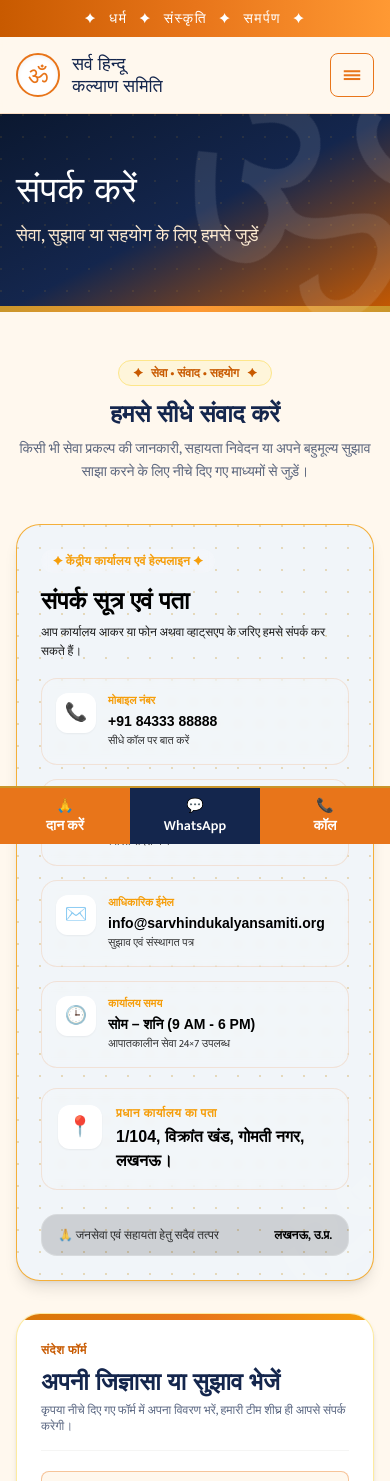
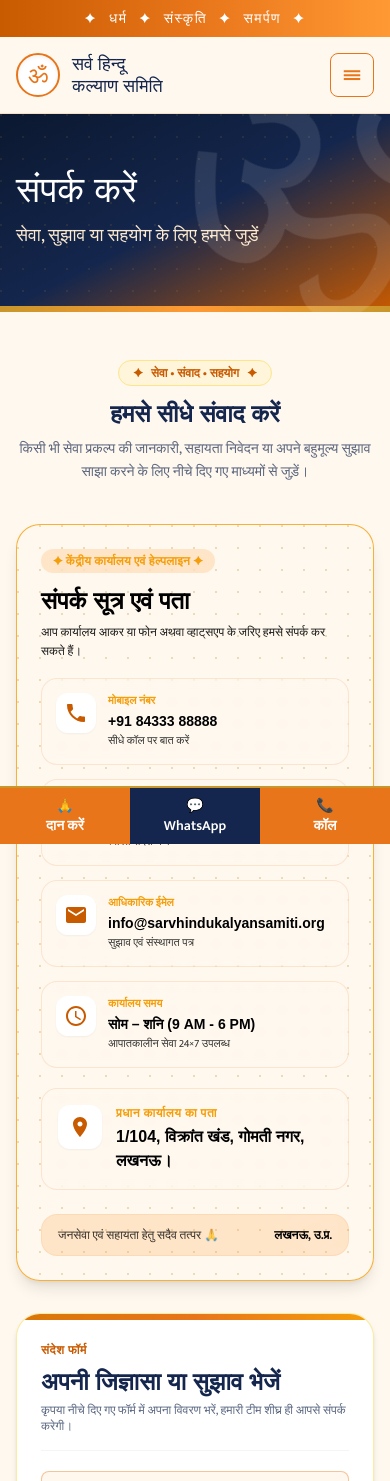
Before and after one commit to vasusthaliInfotech2026/sarvhindukalyansamiti, a Next.js app: page /contact in a window 390 px wide. Shown: the top 1481 px of the page. Built offline with nearby package versions, Linux system fonts and the light colour scheme; a web font is replaced by a local one.

Commit message:
changes on contact and join page

```diff
--- a/app/contact/page.js
+++ b/app/contact/page.js
@@ -1,33 +1,38 @@
 import PageBanner from "@/components/PageBanner";
 import Reveal from "@/components/Reveal";
 import ContactForm from "./ContactForm";
+import PhoneIcon from "@mui/icons-material/Phone";
+import WhatsAppIcon from "@mui/icons-material/WhatsApp";
+import EmailIcon from "@mui/icons-material/Email";
+import AccessTimeIcon from "@mui/icons-material/AccessTime";
+import PlaceIcon from '@mui/icons-material/Place';
 
 export const metadata = { title: "संपर्क करें | सर्व समाज कल्याण समिति" };
 
 const CONTACT_ITEMS = [
   {
-    icon: "📞",
+    icon: PhoneIcon,
     label: "मोबाइल नंबर",
     value: "+91 84333 88888",
     sub: "सीधे कॉल पर बात करें",
     href: "tel:+918433388888",
   },
   {
-    icon: "💬",
+    icon: WhatsAppIcon,
     label: "WhatsApp सेवा",
     value: "+91 84333 88888",
     sub: "त्वरित संदेश भेजें",
     href: "https://wa.me/918433388888",
   },
   {
-    icon: "✉️",
+    icon: EmailIcon,
     label: "आधिकारिक ईमेल",
     value: "info@sarvhindukalyansamiti.org",
     sub: "सुझाव एवं संस्थागत पत्र",
     href: "mailto:info@sarvhindukalyansamiti.org",
   },
   {
-    icon: "🕒",
+    icon: AccessTimeIcon,
     label: "कार्यालय समय",
     value: "सोम – शनि (9 AM - 6 PM)",
     sub: "आपातकालीन सेवा 24×7 उपलब्ध",
@@ -63,14 +68,14 @@ export default function Contact() {
         <div className="grid items-stretch gap-8 lg:grid-cols-12">
           {/* Left Column: Structured Contact Info Panel (6 Cols) */}
           <Reveal from="left" className="lg:col-span-6">
-            <div className="relative flex h-full flex-col justify-between overflow-hidden rounded-3xl border border-amber-500/80 rangoli bg-slate-100 p-6 text-white shadow-lg sm:p-8">
+            <div className="relative flex h-full flex-col justify-between overflow-hidden rounded-3xl border border-amber-500/80 rangoli bg-saffron-100 p-6 text-white shadow-lg sm:p-8">
               {/* Subtle Om Watermark */}
               <div className="pointer-events-none absolute -bottom-10 -right-6 select-none text-[140px] font-bold leading-none text-white/10">
                 ॐ
               </div>
 
               <div className="relative z-10">
-                <span className="inline-block rounded-full bg-white/15 px-3 py-1 text-xs font-semibold tracking-wide text-amber-500 backdrop-blur-sm">
+                <span className="inline-block rounded-full px-3 py-1 text-xs font-semibold tracking-wide text-amber-500 bg-saffron-light/20 backdrop-blur-sm">
                   ✦ केंद्रीय कार्यालय एवं हेल्पलाइन ✦
                 </span>
 
@@ -88,7 +93,7 @@ export default function Contact() {
                     const CardContent = (
                       <div className="group flex h-full items-start gap-3 rounded-2xl border border-saffron/15 bg-white/10 p-3.5 backdrop-blur-sm transition duration-200 hover:bg-white/20">
                         <div className="flex h-10 w-10 shrink-0 items-center justify-center rounded-xl bg-white/95 text-lg text-saffron-deep shadow-sm">
-                          {item.icon}
+                          <item.icon />
                         </div>
                         <div className="min-w-0 flex-1">
                           <p className="text-[11px] font-semibold text-amber-500">
@@ -123,8 +128,8 @@ export default function Contact() {
                  {/* Main Address Card */}
                 <div className="mt-5 rounded-2xl border border-saffron/15 bg-white/10 p-4 backdrop-blur-sm">
                   <div className="flex items-start gap-3.5">
-                    <div className="flex h-11 w-11 shrink-0 items-center justify-center rounded-xl bg-white text-xl bg-saffron shadow-sm">
-                      📍
+                    <div className="flex h-11 w-11 shrink-0 items-center justify-center rounded-xl bg-white text-xl shadow-sm">
+                      <PlaceIcon className="text-saffron-deep" />
                     </div>
                     <div>
                       <p className="text-xs font-bold uppercase tracking-wider text-amber-500">
@@ -141,8 +146,8 @@ export default function Contact() {
               </div>
 
               {/* Bottom Note Strip */}
-              <div className="relative z-10 mt-6 flex items-center justify-between gap-3 rounded-2xl border border-white/20 bg-black/15 px-4 py-3 text-xs text-black/80">
-                <span>🙏 जनसेवा एवं सहायता हेतु सदैव तत्पर</span>
+              <div className="relative z-10 mt-6 flex items-center justify-between gap-3 rounded-2xl border border-saffron/10 bg-saffron-light/20 px-4 py-3 text-xs text-black/80">
+                <span>जनसेवा एवं सहायता हेतु सदैव तत्पर 🙏</span>
                 <span className="font-bold text-black">लखनऊ, उ.प्र.</span>
               </div>
             </div>
--- a/app/join/page.js
+++ b/app/join/page.js
@@ -8,7 +8,7 @@ export const metadata = { title: "हमारे साथ जुड़ें |
 const OPTS = [
   {
     icon: "🪔",
-    title: "अर्थ सहयोग",
+    title: "आर्थिक सहयोग",
     sub: "आर्थिक सहयोग",
     desc: "अन्न सेवा, शिक्षा, चिकित्सा और मंदिर सेवा के पुण्य प्रकल्पों में अपना आर्थिक योगदान दें।",
     href: "/donate",
@@ -80,7 +80,7 @@ export default function Join() {
         <div className="mx-auto mb-10 max-w-2xl text-center sm:mb-12">
           <div className="inline-flex items-center gap-2 rounded-full border border-amber-200 bg-amber-100/50 px-3.5 py-1 text-xs font-bold text-saffron-deep">
             <span>✦</span>
-            <span>संगच्छध्वं संवदध्वं</span>
+            <span>एक साथ, एक विचार</span>
             <span>✦</span>
           </div>
           <h2 className="mt-3 font-head text-2xl font-bold text-navy sm:text-3xl">
@@ -95,7 +95,7 @@ export default function Join() {
         <div className="grid gap-5 sm:grid-cols-2 lg:grid-cols-5">
           {OPTS.map((item, k) => (
             <Reveal key={item.title} delay={k * 80} from="bottom">
-              <Link
+              <div
                 href={item.href}
                 className="group relative flex h-full flex-col justify-between overflow-hidden rounded-2xl border border-amber-200/80 bg-white p-5 shadow-sm transition-all duration-300 hover:-translate-y-1 hover:border-saffron hover:shadow-md"
               >
@@ -117,9 +117,9 @@ export default function Join() {
                   <h3 className="mt-4 font-head text-lg font-bold text-navy group-hover:text-saffron-deep">
                     {item.title}
                   </h3>
-                  <p className="mt-0.5 text-xs font-semibold text-saffron-deep">
+                  {/* <p className="mt-0.5 text-xs font-semibold text-saffron-deep">
                     {item.sub}
-                  </p>
+                  </p> */}
 
                   {/* Divider */}
                   <div className="my-3 h-px w-full bg-amber-100" />
@@ -131,10 +131,10 @@ export default function Join() {
                 </div>
 
                 {/* Bottom Action Text */}
-                <div className="mt-4 pt-2 text-xs font-bold text-saffron-deep transition-transform duration-200 group-hover:translate-x-1">
+                {/* <div className="mt-4 pt-2 text-xs font-bold text-saffron-deep transition-transform duration-200 group-hover:translate-x-1">
                   {item.cta}
-                </div>
-              </Link>
+                </div> */}
+              </div>
             </Reveal>
           ))}
         </div>
@@ -147,14 +147,14 @@ export default function Join() {
           <div className="grid items-stretch gap-8 lg:grid-cols-12">
             {/* Left Column: Trust Info & Spiritual Motivation (5 Cols) */}
             <Reveal className="lg:col-span-5" from="bottom">
-              <div className="rangoli bg-sandal relative flex h-full flex-col justify-between overflow-hidden rounded-3xl p-6 shadow-lg sm:p-8">
+              <div className="border border-amber-500/80 rangoli bg-saffron-100 relative flex h-full flex-col justify-between overflow-hidden rounded-3xl p-6 shadow-lg sm:p-8">
                 {/* Decorative Om Watermark */}
                 <div className="pointer-events-none absolute -bottom-10 -right-8 select-none text-[150px] font-bold leading-none text-white/10">
                   ॐ
                 </div>
 
                 <div className="relative z-10">
-                  <span className="inline-block rounded-full bg-saffron/25 px-3 py-1 text-xs font-semibold tracking-wide text-amber-500 backdrop-blur-sm">
+                  <span className="inline-block rounded-full bg-saffron/15 px-3 py-1 text-xs font-semibold tracking-wide text-saffron-deep backdrop-blur-sm">
                     ✦ राष्ट्र एवं धर्म सेवा ✦
                   </span>
 
@@ -219,7 +219,7 @@ export default function Join() {
                     पंजीकरण फॉर्म
                   </span>
                   <h2 className="mt-1 font-head text-2xl font-bold text-navy sm:text-3xl">
-                    स्वयंसेवक / रक्तदाता बनने के लिए आवेदन
+                    स्वयंसेवक बनने के लिए आवेदन
                   </h2>
                   <p className="mt-1 text-xs text-navy/70 sm:text-sm">
                     कृपया नीचे अपनी जानकारी भरें, हमारी टीम जल्द ही आपसे संपर्क करेगी।
--- a/package.json
+++ b/package.json
@@ -8,6 +8,10 @@
     "start": "next start"
   },
   "dependencies": {
+    "@emotion/react": "^11.14.0",
+    "@emotion/styled": "^11.14.1",
+    "@mui/icons-material": "^9.5.0",
+    "@mui/material": "^9.5.0",
     "next": "14.2.15",
     "qrcode": "^1.5.4",
     "react": "^18.3.1",
```
Also changed, not shown: 1 other file (tests, documents, lock files or other folders).
